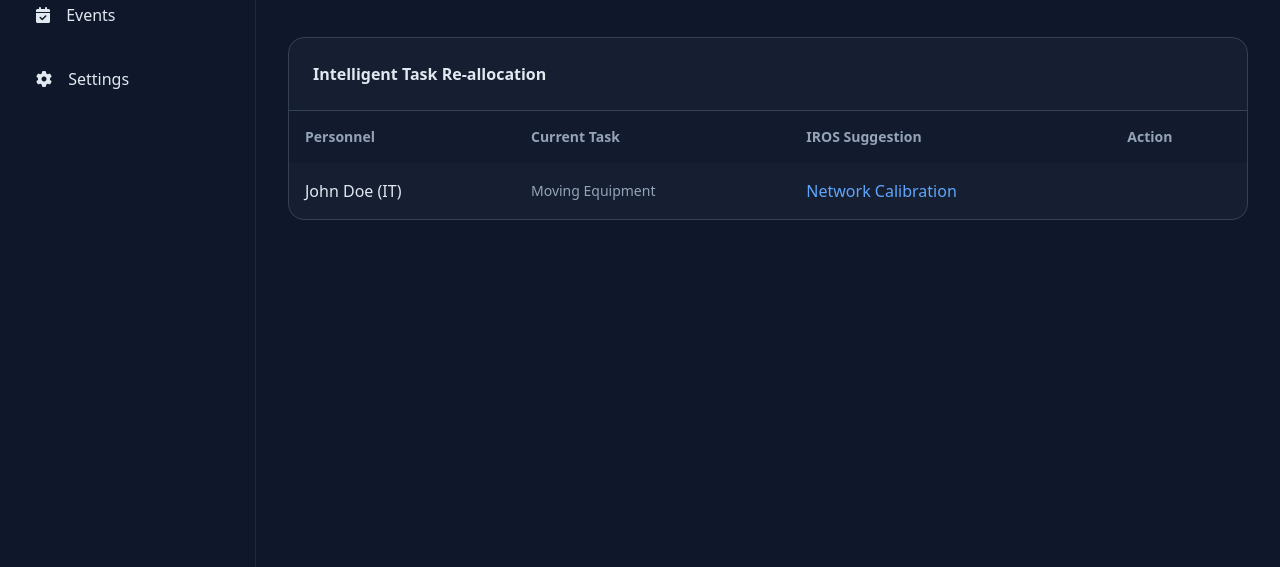
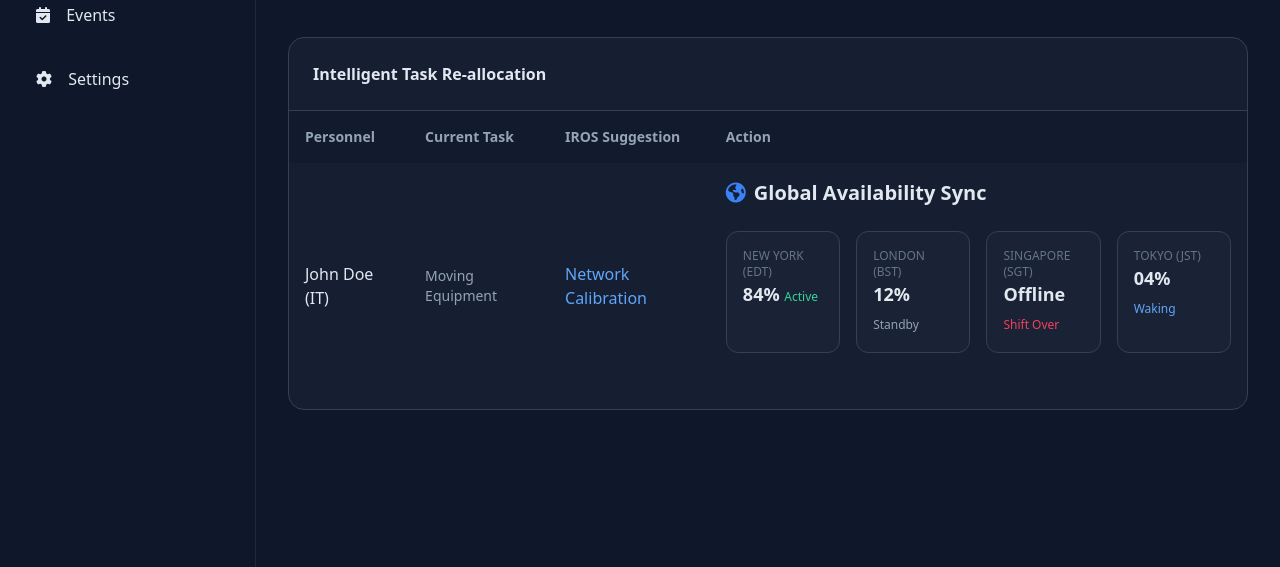
Before and after one commit to AyushProhero/Iros.project, a plain HTML site: page dashboard.html in a window 1280 px wide. Shown: the part 233-800 px from the top of the page. Drawn offline with nearby package versions, Linux system fonts and the light colour scheme.

Commit message:
Update dashboard.html

```diff
--- a/dashboard.html
+++ b/dashboard.html
@@ -59,3 +59,26 @@
                             <td class="p-4 text-slate-400 text-sm">Moving Equipment</td>
                             <td class="p-4"><span class="text-blue-400">Network Calibration</span></td>
                             <td class="p-4">
+<section class="mb-10">
+    <h3 class="text-xl font-bold mb-6 flex items-center gap-2">
+        <i class="fas fa-globe-americas text-blue-500"></i> Global Availability Sync
+    </h3>
+    <div class="grid grid-cols-2 md:grid-cols-4 gap-4">
+        <div class="bg-slate-800/40 p-4 rounded-xl border border-slate-700">
+            <div class="text-xs text-slate-500 uppercase">New York (EDT)</div>
+            <div class="text-lg font-bold">84% <span class="text-xs text-emerald-400 font-normal">Active</span></div>
+        </div>
+        <div class="bg-slate-800/40 p-4 rounded-xl border border-slate-700">
+            <div class="text-xs text-slate-500 uppercase">London (BST)</div>
+            <div class="text-lg font-bold">12% <span class="text-xs text-slate-400 font-normal">Standby</span></div>
+        </div>
+        <div class="bg-slate-800/40 p-4 rounded-xl border border-slate-700">
+            <div class="text-xs text-slate-500 uppercase">Singapore (SGT)</div>
+            <div class="text-lg font-bold">Offline <span class="text-xs text-rose-500 font-normal">Shift Over</span></div>
+        </div>
+        <div class="bg-slate-800/40 p-4 rounded-xl border border-slate-700">
+            <div class="text-xs text-slate-500 uppercase">Tokyo (JST)</div>
+            <div class="text-lg font-bold">04% <span class="text-xs text-blue-400 font-normal">Waking</span></div>
+        </div>
+    </div>
+</section>
```
